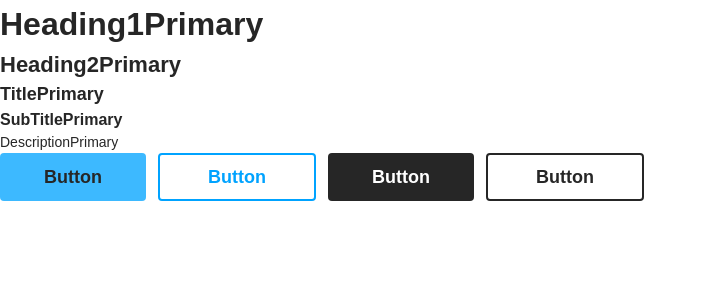
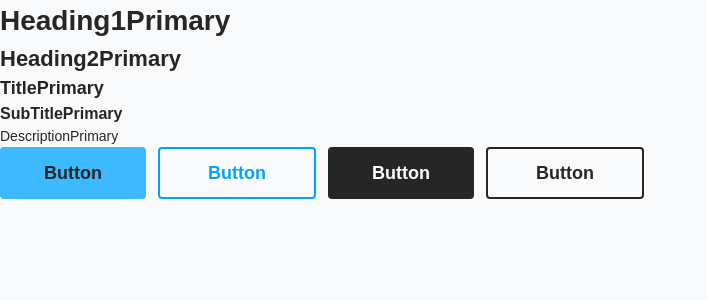
Before and after one commit to KrishnaDhingra/XlentDevs, a JavaScript app: page / in a window 1280 px wide. Shown: the top 300 px of the page, without its empty margins (0-707 px from the left). Built offline with nearby package versions, Linux system fonts and the light colour scheme; the HTML template or start-up script is replaced by a standard one.

Commit message:
Changing the font size of the sub title and the padding y of the buttons

```diff
--- a/src/App.js
+++ b/src/App.js
@@ -4,7 +4,7 @@ import { PrimaryButton1, PrimaryButton2, SecondaryButton1, SecondaryButton2 } fr
 
 function App() {
   return (
-    <div>
+    <div className="bg-gray-50 h-screen w-screen">
       <Heading1Primary/>
       <Heading2Primary/>
       {/* <Heading2Secondary/> */}
--- a/src/components/buttons.js
+++ b/src/components/buttons.js
@@ -1,20 +1,20 @@
 export const PrimaryButton1 = () => {
     return (
-        <button className="rounded bg-primary-300 hover:bg-primary-200 text-secondary-400 px-11 py-[10px] text-lg font-semibold">Button</button>
+        <button className="rounded bg-primary-300 hover:bg-primary-200 text-secondary-400 px-11 py-[12px] text-lg font-semibold">Button</button>
     )
 }
 export const PrimaryButton2 = () => {
     return (
-        <button className="rounded border-2 border-primary-400 bg-transparent text-primary-400 hover:bg-primary-400 hover:text-white px-12 py-[8px] text-lg font-semibold">Button</button>
+        <button className="rounded border-2 border-primary-400 bg-transparent text-primary-400 hover:bg-primary-400 hover:text-white px-12 py-[10px] text-lg font-semibold">Button</button>
     )
 }
 export const SecondaryButton1 = () => {
     return (
-        <button className="rounded bg-secondary-400 hover:bg-secondary-300 text-white px-11 py-[10px] text-lg font-semibold">Button</button>
+        <button className="rounded bg-secondary-400 hover:bg-secondary-300 text-white px-11 py-[12px] text-lg font-semibold">Button</button>
     )
 }
 export const SecondaryButton2 = () => {
     return (
-        <button className="rounded border-2 border-secondary-400 bg-transparent text-secondary-400 hover:bg-secondary-400 hover:text-white px-12 py-[8px] text-lg font-semibold">Button</button>
+        <button className="rounded border-2 border-secondary-400 bg-transparent text-secondary-400 hover:bg-secondary-400 hover:text-white px-12 py-[10px] text-lg font-semibold">Button</button>
     )
 }
--- a/src/components/text.js
+++ b/src/components/text.js
@@ -1,6 +1,6 @@
 export const Heading1Primary = () => {
     return (
-        <p className="text-secondary-400 text-[32px] font-bold">Heading1Primary</p>
+        <p className="text-secondary-400 text-[28px] font-bold">Heading1Primary</p>
     )
 }
 
```
